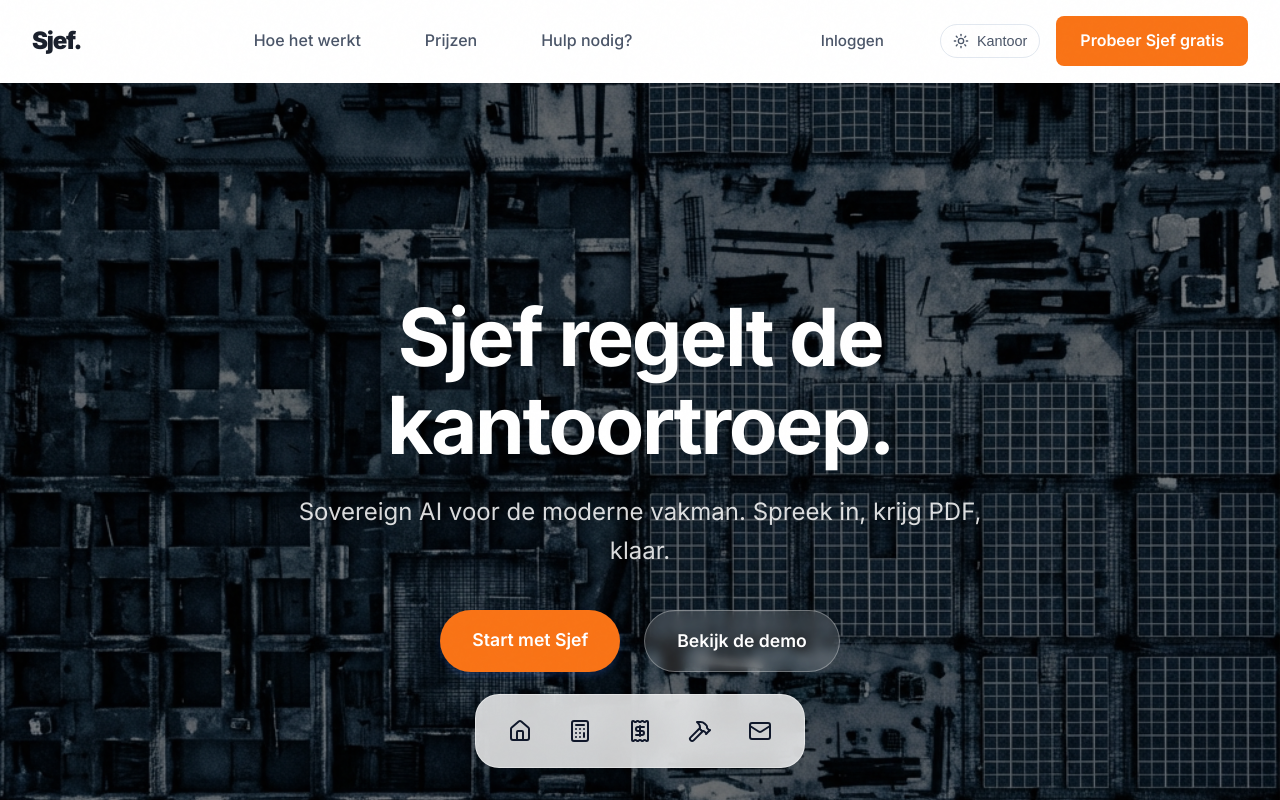
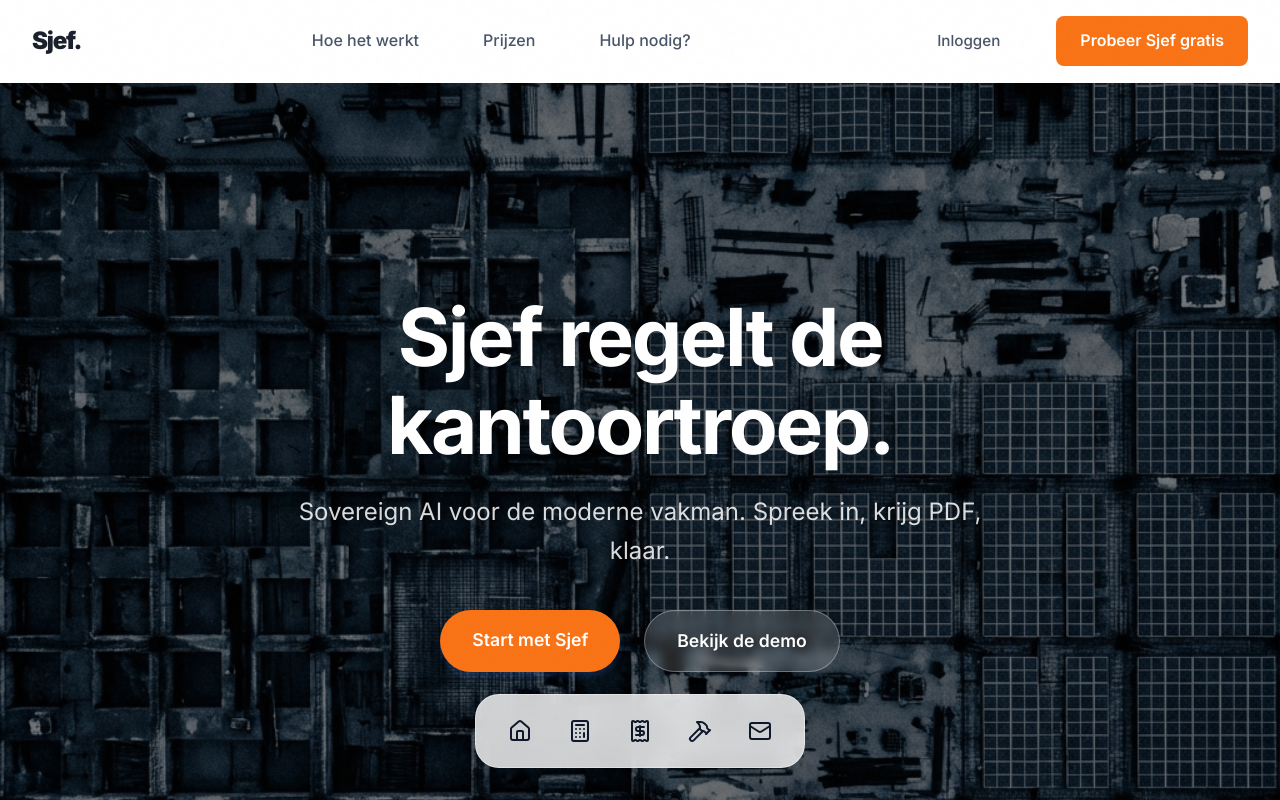
Before and after one commit to aronb77/sjef, a Next.js app: page / in a window 1280 px wide. Shown: the top 800 px of the page. Built offline with nearby package versions, Linux system fonts and the light colour scheme.

Commit message:
Remove construction mode and theme toggle

```diff
--- a/app/components/Header.js
+++ b/app/components/Header.js
@@ -2,7 +2,7 @@
 
 import Link from "next/link";
 import { useEffect, useState } from "react";
-import ThemeToggle from "./ThemeToggle";
+
 import "./Header.css";
 
 export default function Header() {
@@ -43,7 +43,7 @@
                 <Link href="/login" className="nav-link" style={{ marginRight: '1.5rem', fontSize: '0.95rem' }}>
                     Inloggen
                 </Link>
-                <ThemeToggle />
+
                 <Link href="/register" className="header-cta">
                     Probeer Sjef gratis
                 </Link>
--- a/app/components/ThemeToggle.js
+++ /dev/null
@@ -1,82 +0,0 @@
-"use client";
-
-import { useEffect, useState } from "react";
-import { HardHat, Sun, Moon } from "lucide-react";
-
-export default function ThemeToggle() {
-    const [isConstructionMode, setIsConstructionMode] = useState(false);
-    const [isNoteVisible, setIsNoteVisible] = useState(false);
-
-    useEffect(() => {
-        // Check time for 'Night Mode' Easter Egg
-        const hour = new Date().getHours();
-        if (hour >= 20 || hour < 6) {
-            setIsConstructionMode(true);
-            setIsNoteVisible(true);
-            setTimeout(() => setIsNoteVisible(false), 5000); // Hide note after 5s
-        }
-    }, []);
-
-    useEffect(() => {
-        if (isConstructionMode) {
-            document.documentElement.classList.add("theme-construction");
-        } else {
-            document.documentElement.classList.remove("theme-construction");
-        }
-    }, [isConstructionMode]);
-
-    return (
-        <div style={{ position: 'relative', display: 'flex', flexDirection: 'column', alignItems: 'flex-end', gap: '8px' }}>
-
-            {isNoteVisible && (
-                <div style={{
-                    position: 'absolute',
-                    top: '100%',
-                    right: 0,
-                    marginTop: '8px',
-                    background: 'var(--color-primary)',
-                    color: 'white',
-                    padding: '8px 12px',
-                    borderRadius: '8px',
-                    fontSize: '0.8rem',
-                    fontWeight: '600',
-                    boxShadow: 'var(--shadow-md)',
-                    animation: 'fadeIn 0.5s ease-out',
-                    whiteSpace: 'nowrap',
-                    zIndex: 2000
-                }}>
-                    🌙 Avondklok: Automatische Bouwplaats Modus aan.
-                </div>
-            )}
-
-            <button
-                onClick={() => setIsConstructionMode(!isConstructionMode)}
-                style={{
-                    background: 'transparent',
-                    border: '1px solid #E2E8F0',
-                    padding: '8px 12px',
-                    borderRadius: '100px',
-                    display: 'flex',
-                    alignItems: 'center',
-                    gap: '8px',
-                    cursor: 'pointer',
-                    fontWeight: '500',
-                    color: '#4A5568',
-                    transition: 'all 0.2s',
-                    fontSize: '0.9rem'
-                }}
-                className="header-theme-toggle"
-            >
-                {isConstructionMode ? (
-                    <>
-                        <HardHat size={16} /> Bouwplaats
-                    </>
-                ) : (
-                    <>
-                        <Sun size={16} /> Kantoor
-                    </>
-                )}
-            </button>
-        </div>
-    );
-}
--- a/app/globals.css
+++ b/app/globals.css
@@ -39,23 +39,7 @@
   --font-heading-tracking: -0.03em;
 }
 
-.theme-construction {
-  --color-bg: #0B1120;
-  /* Deep Navy/Slate */
-  --color-bg-alt: #111827;
-  --color-text: #F8FAFC;
-  --color-text-soft: #94A3B8;
-  --color-border: #1E293B;
-  --color-primary: #F97316;
-  /* Orange Primary */
-  --color-primary-soft: rgba(249, 115, 22, 0.15);
-  --color-primary-dark: #EA580C;
-  --color-accent: #3B82F6;
-  --shadow-md: 0 8px 20px -4px rgba(0, 0, 0, 0.4);
-  --shadow-lg: 0 20px 40px -8px rgba(0, 0, 0, 0.5);
-  --shadow-glow: 0 0 40px rgba(249, 115, 22, 0.2);
-  --shadow-safety-glow: 0 0 40px rgba(249, 115, 22, 0.4);
-}
+
 
 * {
   box-sizing: border-box;
@@ -111,10 +95,7 @@
   border: 1px solid rgba(255, 255, 255, 0.5);
 }
 
-.theme-construction .glass {
-  background: rgba(30, 41, 59, 0.7);
-  border: 1px solid rgba(255, 255, 255, 0.05);
-}
+
 
 /* Utilities */
 .container {
```
